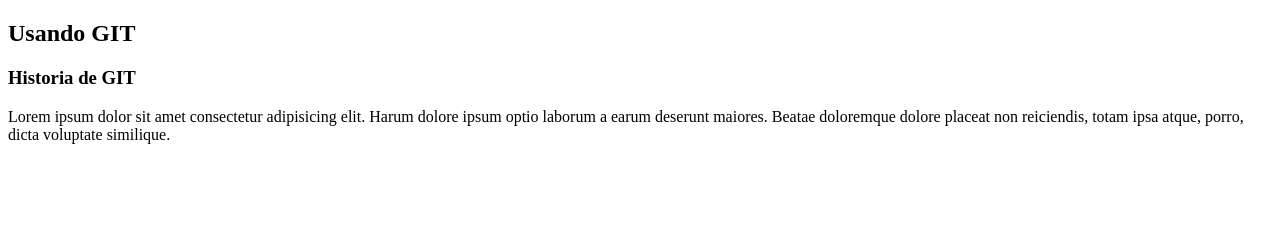
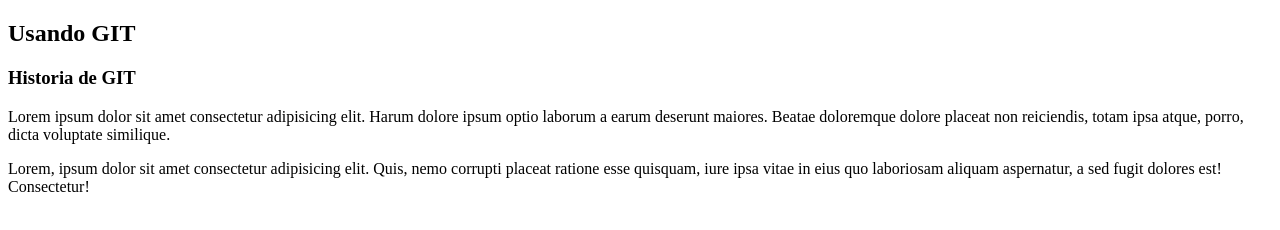
Before and after one commit to dceballoz/ActividadGit, a plain HTML site: page pages/index.html in a window 1280 px wide. Drawn offline with Linux system fonts and the light colour scheme.

Commit message:
añadiendo nuevo parrafo

```diff
--- a/pages/index.html
+++ b/pages/index.html
@@ -16,5 +16,10 @@
     earum deserunt maiores. Beatae
     doloremque dolore placeat non reiciendis,
     totam ipsa atque, porro, dicta voluptate similique.</p></div>
+
+    <p>Lorem, ipsum dolor sit amet consectetur adipisicing elit.
+         Quis, nemo corrupti placeat ratione esse quisquam,
+          iure ipsa vitae in eius quo laboriosam aliquam aspernatur,
+          a sed fugit dolores est! Consectetur!</p>
 </body>
 </html>
```
